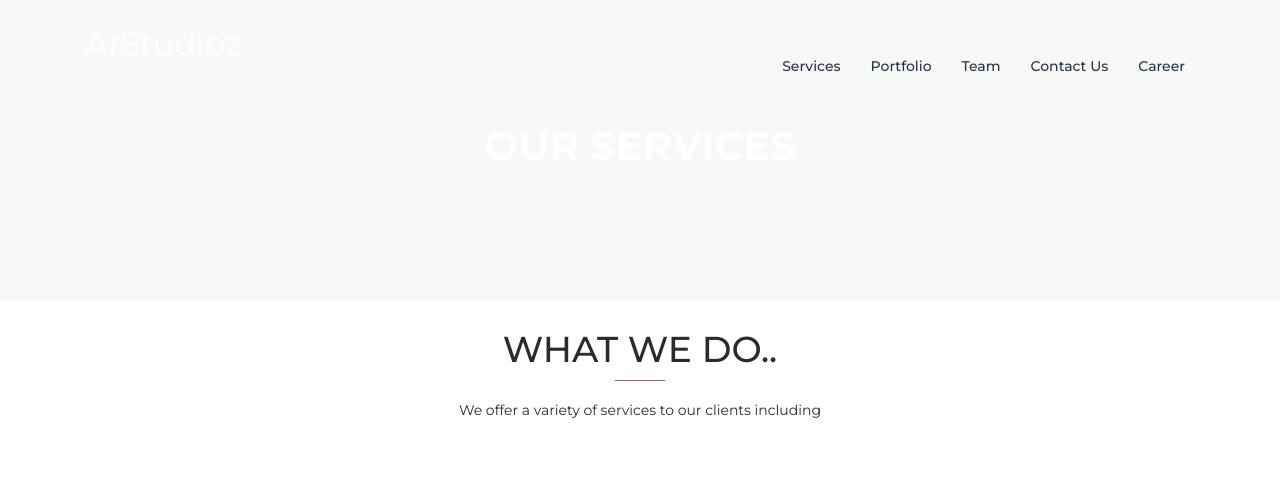
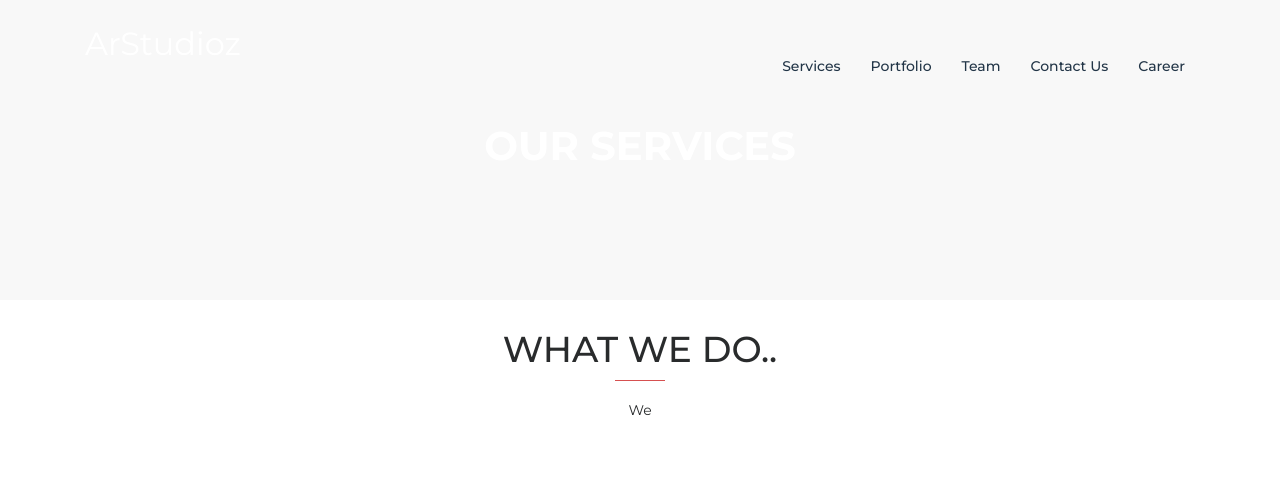
Before and after one commit to ankitmadhwani24/arStudio, a plain HTML site: page services.html in a window 1280 px wide. Shown: the top 479 px of the page. Drawn offline with Linux system fonts and the light colour scheme.

Commit message:
new message

```diff
--- a/services.html
+++ b/services.html
@@ -45,7 +45,7 @@
             <div class="row">
                 <div class="col-sm-12 text-center">
                     <h2>WHAT WE DO..</h2>
-                    <p>We offer a variety of services to our clients including</p>
+                    <p>We </p>
                 </div>
             </div>
         </div>
```
